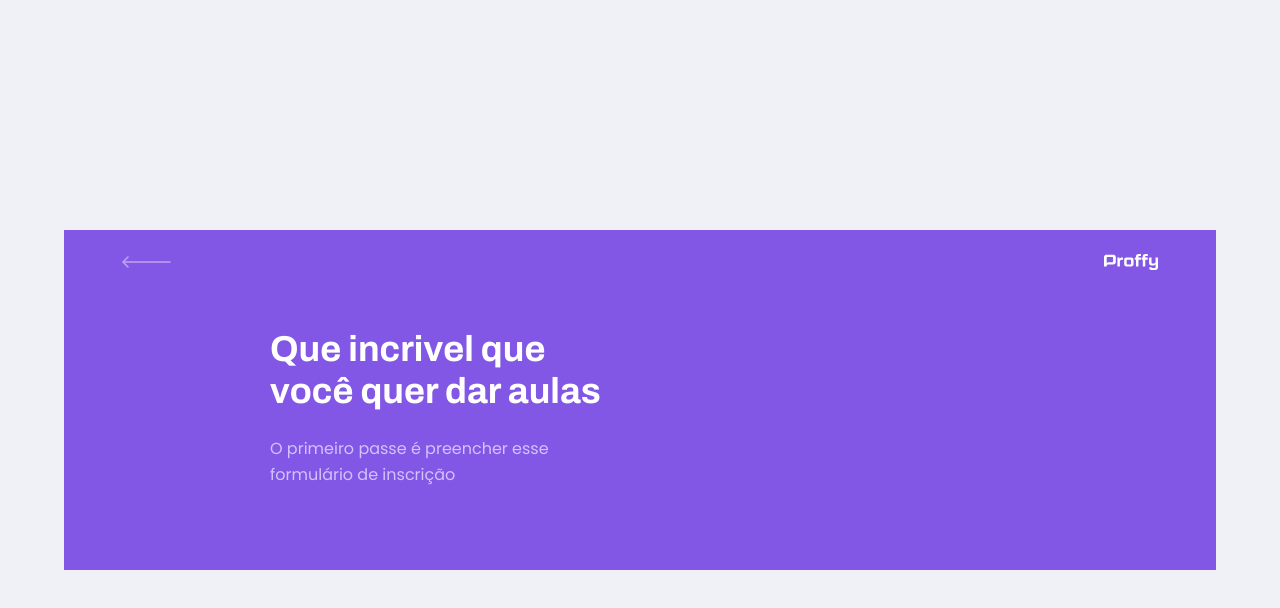
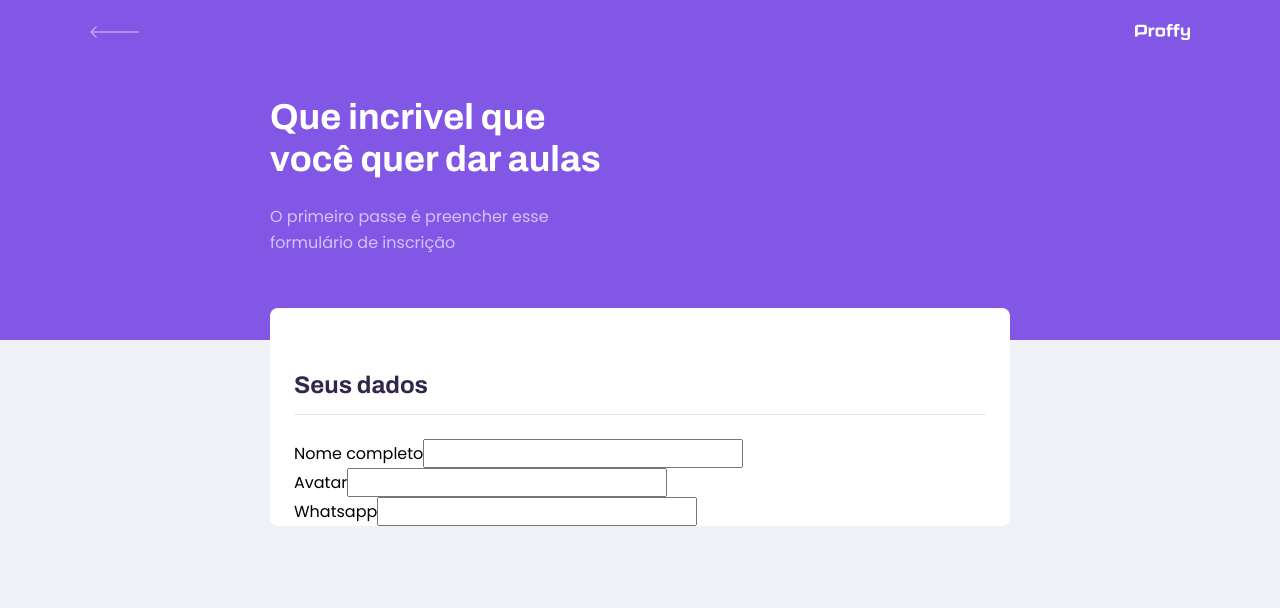
Before and after one commit to gilbertomoj/proffy-nlw, a React (Create React App) app in the folder web/: page /give-classes in a window 1280 px wide. Shown: the top 608 px of the page. Built offline with nearby package versions, Linux system fonts and the light colour scheme.

Commit message:
feature(web): estilização do teacher form

```diff
--- /dev/null
+++ b/web/src/components/Input/index.tsx
@@ -0,0 +1 @@
+import React from 'react';
--- a/web/src/pages/TeacherForm/index.tsx
+++ b/web/src/pages/TeacherForm/index.tsx
@@ -1,5 +1,6 @@
 import React from 'react';
 import PageHeader from '../../components/Page-Header';
+import './styles.css';
 
 function TeacherForm(){
     return(
@@ -8,6 +9,27 @@
             description="O primeiro passe é preencher esse formulário de inscrição"
             />
 
+        <main>
+            <fieldset>
+                <legend>
+                    Seus dados
+                </legend>
+                <div className="input-block">
+                    <label htmlFor="name">Nome completo</label>
+                    <input type="text" id="name"/>
+                </div>
+                <div className="input-block">
+                    <label htmlFor="avatar">Avatar</label>
+                    <input type="text" id="avatar"/>
+                </div>
+                <div className="input-block">
+                    <label htmlFor="whatsapp">Whatsapp</label>
+                    <input type="text" id="whatsapp"/>
+                </div>
+
+            </fieldset>
+        </main>
+
         </div>
     )
 }
--- /dev/null
+++ b/web/src/pages/TeacherForm/styles.css
@@ -0,0 +1,37 @@
+#page-teacher-form{
+    width: 100vw;
+    height: 100vh;
+}
+
+#page-teacher-form .page-header .header-content{
+    margin-bottom: 6.4rem;
+}
+#page-teacher-form main{
+    background: var(--color-box-base);
+    width: 100%;
+    max-width: 74rem;
+    border-radius: 0.8rem;
+    margin: -3.2rem auto 3.2rem;
+    padding-top: 6.4rem;
+    overflow: hidden;
+}
+
+#page-teacher-form main fieldset{
+    border: 0;
+    padding: 0 2.4rem;
+}
+#page-teacher-form main fieldset + fieldset{
+    margin-top: 6.4rem;
+}
+
+#page-teacher-form main fieldset legend{
+    font: 700 2.4rem Archivo;
+    color: var(--color-text-title);
+    margin-bottom: 2.4rem;
+    display: flex;
+    align-items: center;
+    justify-content: space-between;
+    width: 100%;
+    padding-bottom: 1.6rem;
+    border-bottom: 1px solid var(--color-line-in-white);
+}
```
Also changed, not shown: web/src/components/Input/styles.css (added).
